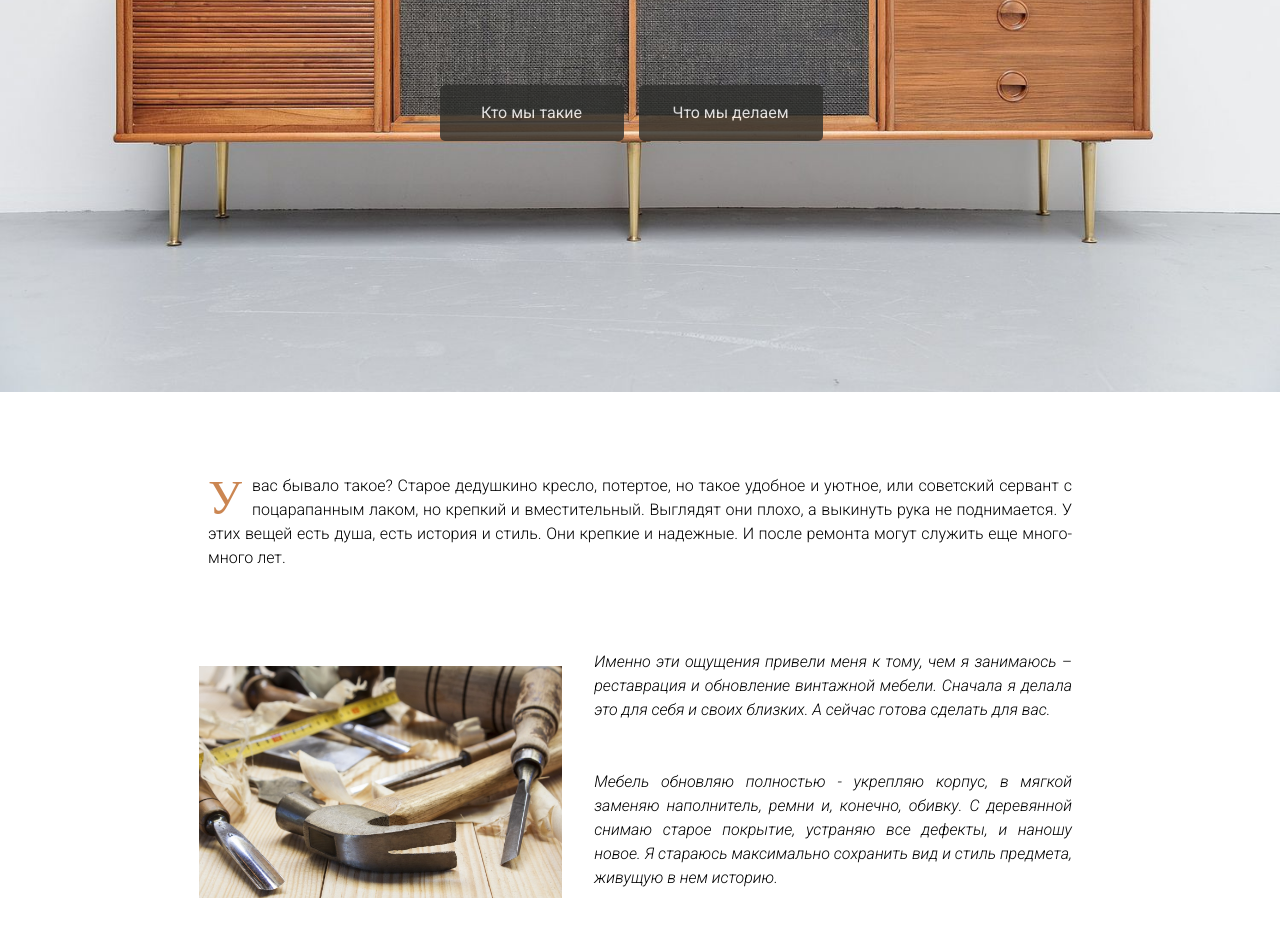
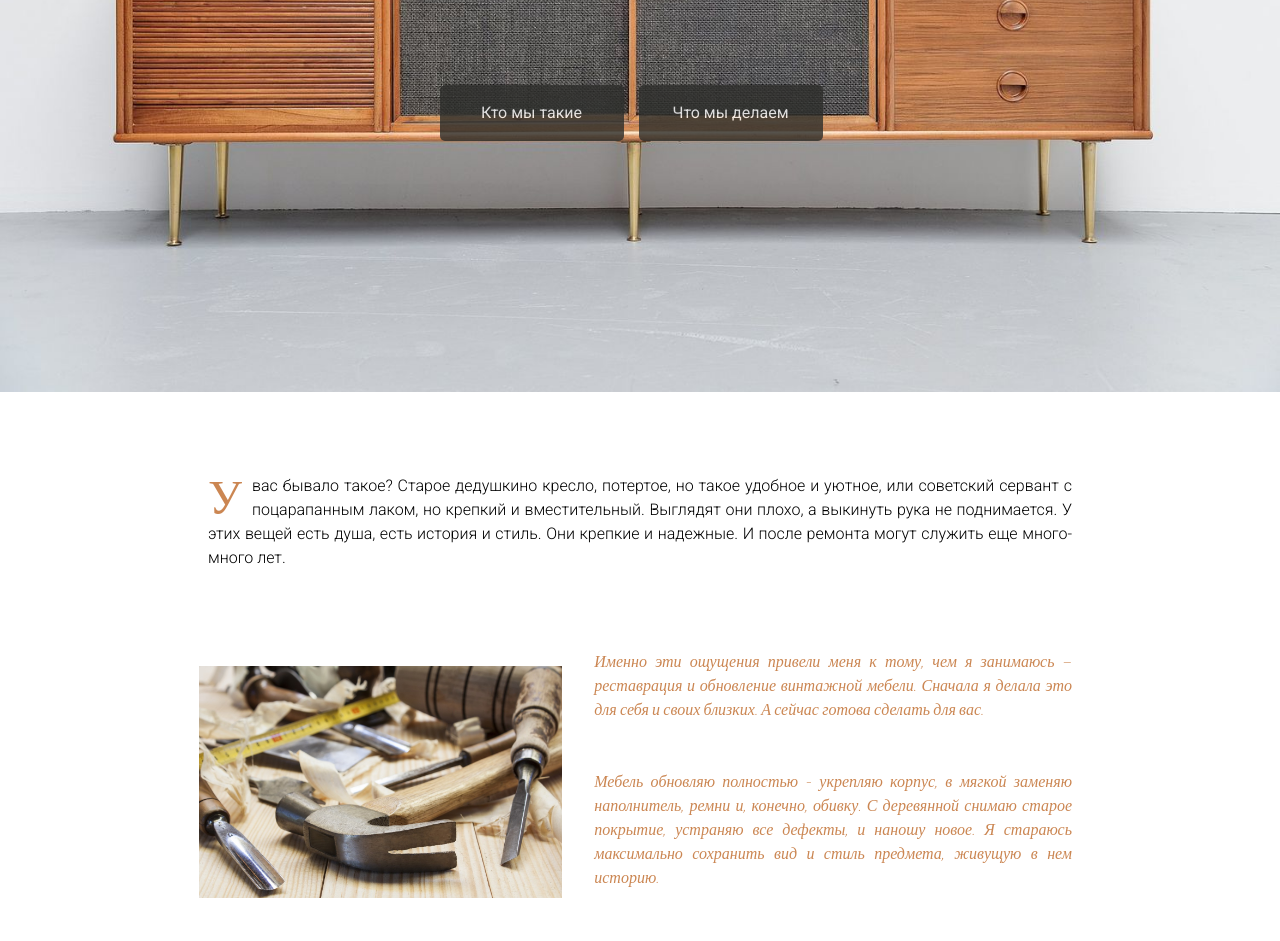
Before and after one commit to WapBly/Landos, a plain HTML site: page index.html in a window 1280 px wide. Shown: the part 408-1349 px from the top of the page. Drawn offline with nearby package versions, Linux system fonts and the light colour scheme.

Commit message:
change text basic font & color

```diff
--- a/index.html
+++ b/index.html
@@ -4,9 +4,7 @@
     <link rel="stylesheet" type="text/css" href="source/styles/index.css">
     <link rel="preconnect" href="https://fonts.gstatic.com">
     <link href="https://fonts.googleapis.com/css2?family=Roboto:ital,wght@0,100;0,300;0,400;0,500;0,700;1,100;1,300;1,400;1,500;1,700&display=swap" rel="stylesheet">
-    <link href="https://fonts.googleapis.com/css2?family=Playfair+Display:wght@400;500&display=swap" rel="stylesheet">
-    <link href="https://fonts.googleapis.com/css2?family=Inconsolata:wght@200;300;400;500;600&display=swap" rel="stylesheet">
-    <title>
+    <link href="https://fonts.googleapis.com/css2?family=Bitter:ital,wght@0,300;1,300&display=swap" rel="stylesheet">    <title>
       Реставрация мебели
     </title>
   </head>
--- a/source/styles/index.css
+++ b/source/styles/index.css
@@ -1,5 +1,5 @@
 body{
-  font-family: Roboto, sans-serif, 'Playfair Display', serif;
+  font-family: Roboto, sans-serif, 'Bitter', serif;
   line-height: 1.5;
   margin: 0;
 }
@@ -120,8 +120,9 @@ color: #cb8652;
 .text_to-the-right{
   width: 70%;
   margin-left: 30%;
-  font-family: Roboto, sans-serif;
+  font-family: 'Bitter', serif;
   font-style: italic;
+  color: #cb8652;
 }
 .leftimg{
   float: left;
```
